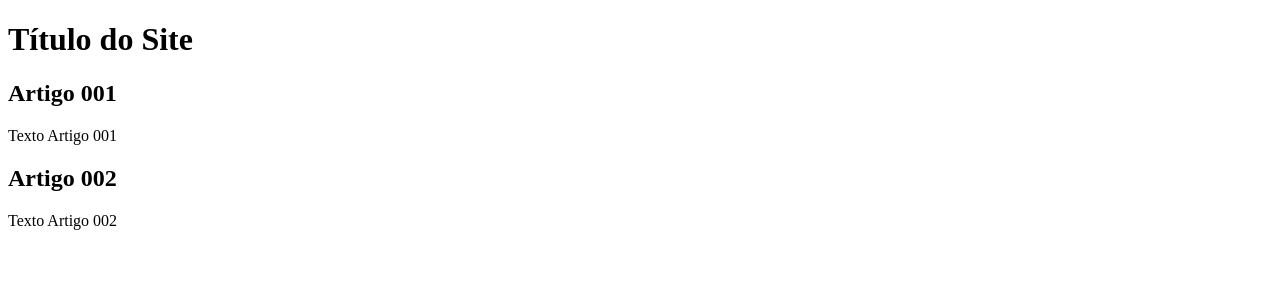
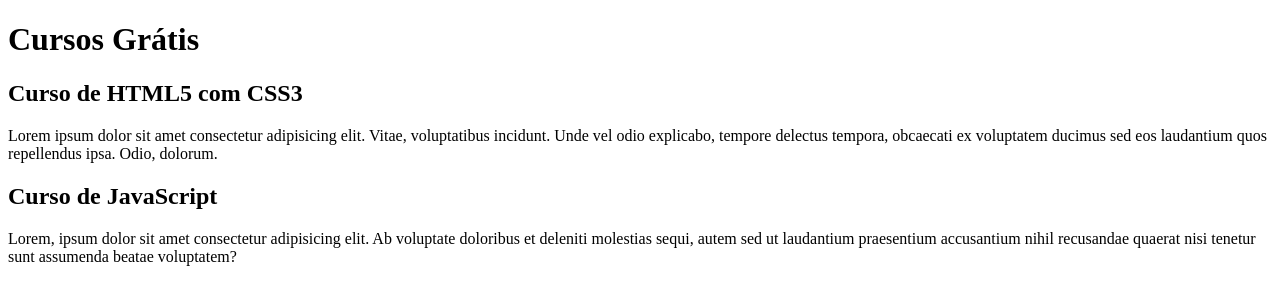
Before and after one commit to bccarolina/projeto-site, a plain HTML site: page index.html in a window 1280 px wide. Drawn offline with Linux system fonts and the light colour scheme.

Commit message:
comecei a escrever o conteúdo

```diff
--- a/index.html
+++ b/index.html
@@ -9,15 +9,15 @@
 <body>
     <main>
         <header>
-            <h1>Título do Site</h1>
+            <h1>Cursos Grátis</h1>
         </header>
         <article>
-            <h2>Artigo 001</h2>
-            <p>Texto Artigo 001</p>
+            <h2>Curso de HTML5 com CSS3</h2>
+            <p>Lorem ipsum dolor sit amet consectetur adipisicing elit. Vitae, voluptatibus incidunt. Unde vel odio explicabo, tempore delectus tempora, obcaecati ex voluptatem ducimus sed eos laudantium quos repellendus ipsa. Odio, dolorum.</p>
         </article>
         <article>
-            <h2>Artigo 002</h2>
-            <p>Texto Artigo 002</p>
+            <h2>Curso de JavaScript</h2>
+            <p>Lorem, ipsum dolor sit amet consectetur adipisicing elit. Ab voluptate doloribus et deleniti molestias sequi, autem sed ut laudantium praesentium accusantium nihil recusandae quaerat nisi tenetur sunt assumenda beatae voluptatem?</p>
         </article>
     </main>
 </body>
```
